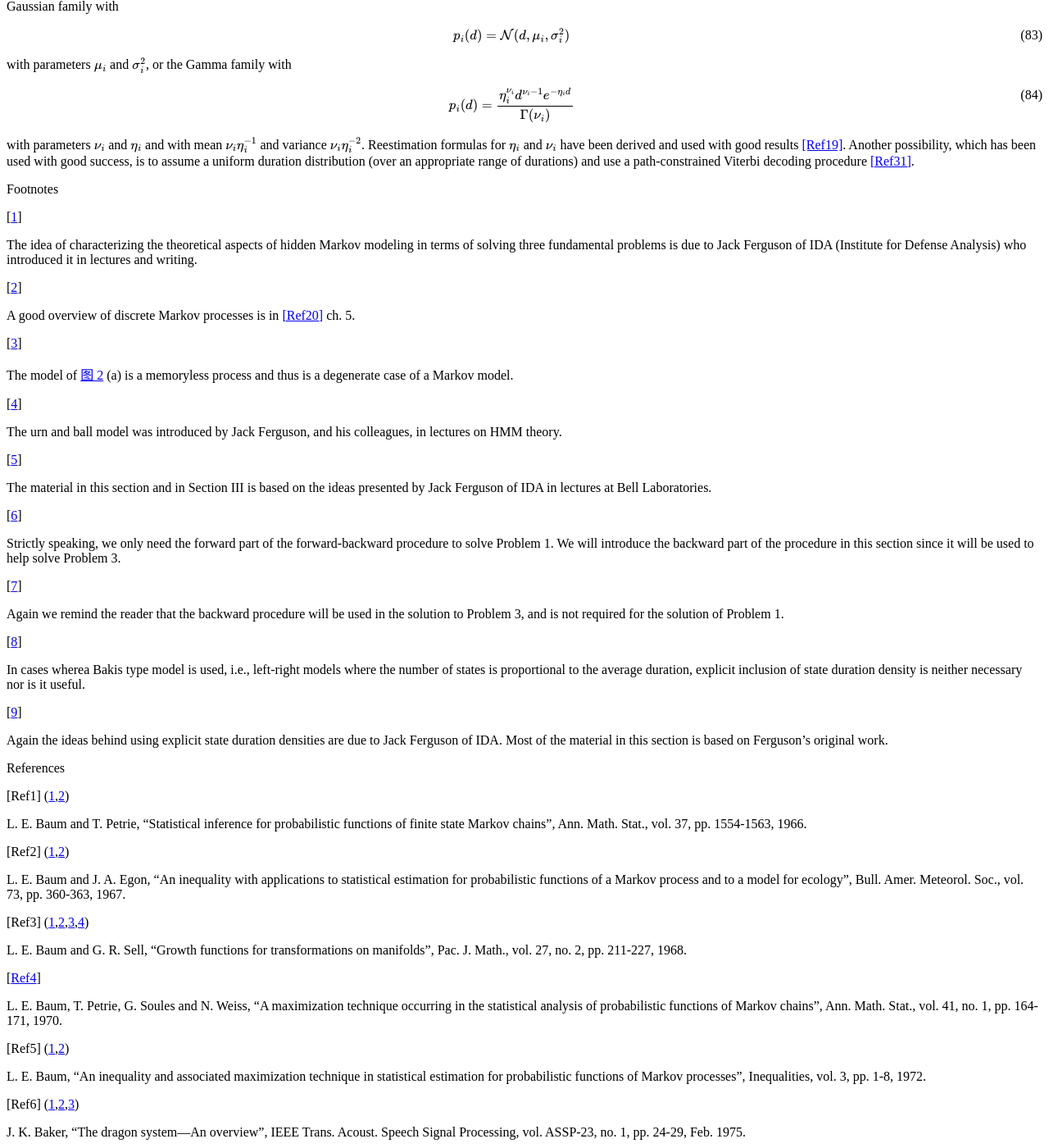
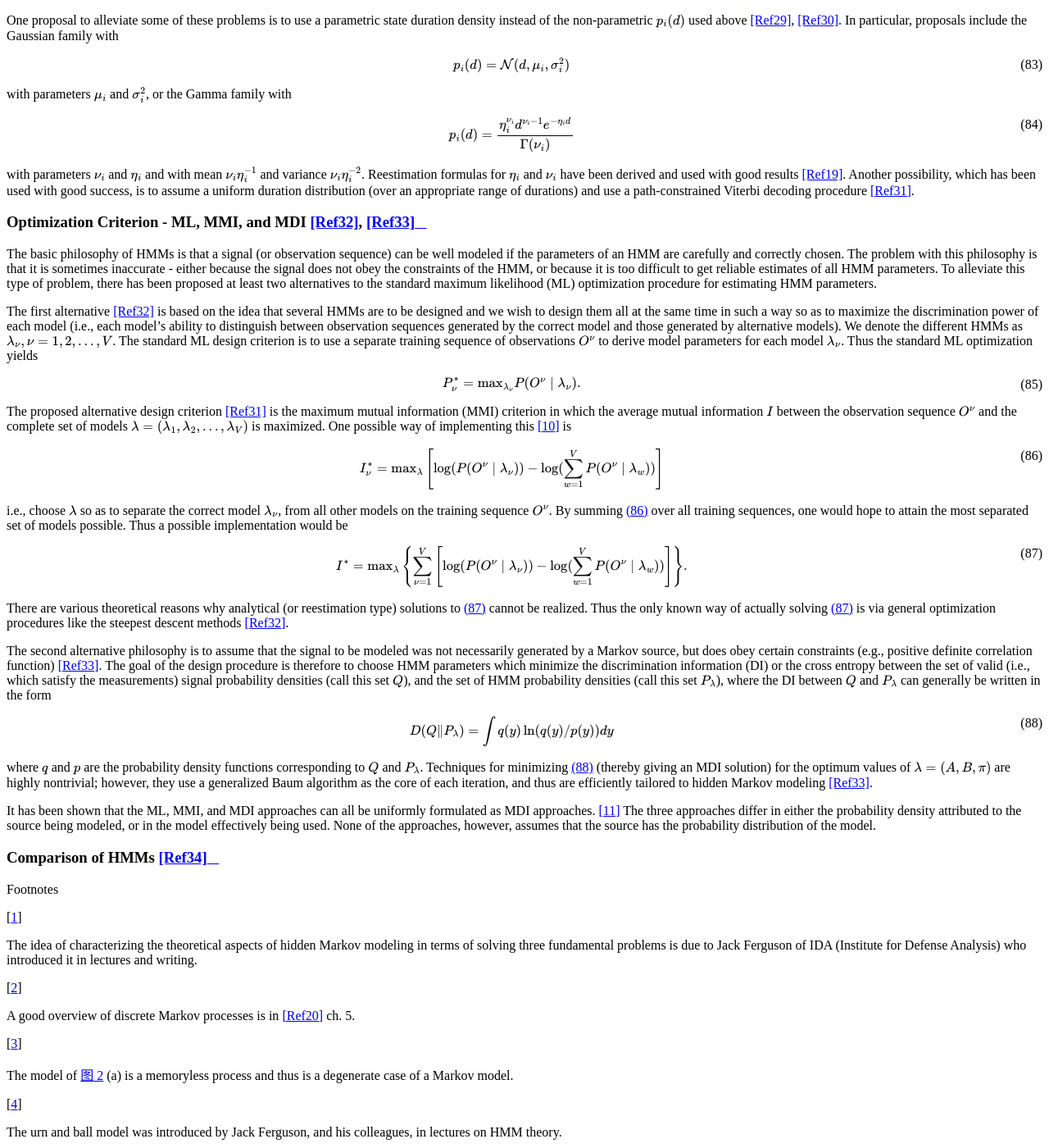
Before and after one commit to ufengger/bibtex-all, a Sphinx documentation site: the page built from docs/Rabiner_tutor_HMM.rst, in a window 1280 px wide and 1400 px high, scrolled down 21724 px. Shown: the whole window at 82% size. Built offline with Sphinx 7.4.7 and the Read the Docs theme 2.0.0, drawn with Linux system fonts in a browser that asks for light colours; some of the changed text lies outside the part shown.

Commit message:
optimization

```diff
--- a/docs/Rabiner_tutor_HMM.rst
+++ b/docs/Rabiner_tutor_HMM.rst
@@ -1627,6 +1627,95 @@ with parameters :math:`\nu_i` and :math:`\eta_i` and with mean :math:`\nu_i
 assume a uniform duration distribution (over an appropriate range of durations)
 and use a path-constrained Viterbi decoding procedure [Ref31]_.
 
+Optimization Criterion - ML, MMI, and MDI [Ref32]_, [Ref33]_
+~~~~~~~~~~~~~~~~~~~~~~~~~~~~~~~~~~~~~~~~~~~~~~~~~~~~~~~~~~~~
+
+The basic philosophy of HMMs is that a signal (or observation
+sequence) can be well modeled if the parameters of
+an HMM are carefully and correctly chosen. The problem
+with this philosophy is that it is sometimes inaccurate -
+either because the signal does not obey the constraints of
+the HMM, or because it is too difficult to get reliable estimates
+of all HMM parameters. To alleviate this type of problem,
+there has been proposed at least two alternatives to
+the standard maximum likelihood (ML) optimization procedure
+for estimating HMM parameters.
+
+The first alternative [Ref32]_ is based on the idea that several HMMs are to be
+designed and we wish to design them all at the same time in such a way so as to
+maximize the discrimination power of each model (i.e., each model's ability to
+distinguish between observation sequences generated by the correct model and
+those generated by alternative models). We denote the different HMMs as
+:math:`\lambda_{\nu}, \nu = 1, 2, \ldots, V`. The standard ML design criterion
+is to use a separate training sequence of observations :math:`O^{\nu}` to derive
+model parameters for each model :math:`\lambda_{\nu}`. Thus the standard ML
+optimization yields
+
+.. math::
+   P_{\nu}^* = \mathrm{max}_{\lambda_{\nu}} P(O^{\nu} \mid \lambda_{\nu}).
+   :label: hmmeq84
+
+The proposed alternative design criterion [Ref31]_ is the maximum mutual
+information (MMI) criterion in which the average mutual information :math:`I`
+between the observation sequence :math:`O^{\nu}` and the complete set of models
+:math:`\lambda = (\lambda_1, \lambda_2, \ldots, \lambda_V)` is maximized. One
+possible way of implementing this [#hmm10]_ is
+
+.. math::
+   I_{\nu}^* = \mathrm{max}_{\lambda} \left[
+   \log(P(O^{\nu} \mid \lambda_{\nu})) - \log(\sum_{w = 1}^V P(O^{\nu} \mid \lambda_w))
+   \right]
+   :label: hmmeq85
+
+i.e., choose :math:`\lambda` so as to separate the correct model
+:math:`\lambda_{\nu}`, from all other models on the training sequence
+:math:`O^{\nu}`. By summing :eq:`hmmeq85` over all training sequences, one would
+hope to attain the most separated set of models possible. Thus a possible
+implementation would be
+
+.. math::
+   I^* = \mathrm{max}_{\lambda} \left\{
+   \sum_{\nu = 1}^V \left[
+   \log(P(O^{\nu} \mid \lambda_{\nu})) - \log(\sum_{w = 1}^V P(O^{\nu} \mid \lambda_w))
+   \right]
+   \right\}.
+   :label: hmmeq86
+
+There are various theoretical reasons why analytical (or reestimation type)
+solutions to :eq:`hmmeq86` cannot be realized. Thus the only known way of
+actually solving :eq:`hmmeq86` is via general optimization procedures like the
+steepest descent methods [Ref32]_.
+
+The second alternative philosophy is to assume that the signal to be modeled was
+not necessarily generated by a Markov source, but does obey certain constraints
+(e.g., positive definite correlation function) [Ref33]_. The goal of the design
+procedure is therefore to choose HMM parameters which minimize the
+discrimination information (DI) or the cross entropy between the set of valid
+(i.e., which satisfy the measurements) signal probability densities (call this
+set :math:`Q`), and the set of HMM probability densities (call this set
+:math:`P_{\lambda}`), where the DI between :math:`Q` and :math:`P_{\lambda}` can
+generally be written in the form
+
+.. math::
+   D(Q \| P_{\lambda}) = \int q(y) \ln (q(y)/p(y)) dy
+   :label: hmmeq87
+
+where :math:`q` and :math:`p` are the probability density functions
+corresponding to :math:`Q` and :math:`P_{\lambda}`. Techniques for minimizing
+:eq:`hmmeq87` (thereby giving an MDI solution) for the optimum values of
+:math:`\lambda = (A, B, \pi)` are highly nontrivial; however, they use a
+generalized Baum algorithm as the core of each iteration, and thus are
+efficiently tailored to hidden Markov modeling [Ref33]_.
+
+It has been shown that the ML, MMI, and MDI approaches can all be uniformly
+formulated as MDI approaches. [#hmm11]_ The three approaches differ in either
+the probability density attributed to the source being modeled, or in the model
+effectively being used. None of the approaches, however, assumes that the source
+has the probability distribution of the model.
+
+Comparison of HMMs [Ref34]_
+~~~~~~~~~~~~~~~~~~~~~~~~~~~
+
 .. rubric:: Footnotes
 
 .. [#hmm1] The idea of characterizing the theoretical aspects of hidden Markov
@@ -1663,6 +1752,13 @@ and use a path-constrained Viterbi decoding procedure [Ref31]_.
            due to Jack Ferguson of IDA. Most of the material in this section is
            based on Ferguson's original work.
 
+.. [#hmm10] In :eq:`hmmeq85` and :eq:`hmmeq86` we assume that all words are
+            equiprobable, i.e., :math:`p(w) = 1/V`.
+
+.. [#hmm11] Y. Ephraim and L. Rabiner, "On the Relations Between Modeling
+            Approaches for Speech Recognition," to appear in IEEE TRANSACTIONS
+            ON INFORMATION THEORY.
+
 .. rubric:: References
 
 .. [Ref1] L. E. Baum and T. Petrie, "Statistical inference for probabilistic
```
Also changed, not shown: other parts of docs/Rabiner_tutor_HMM.rst (+4 -4 lines).
